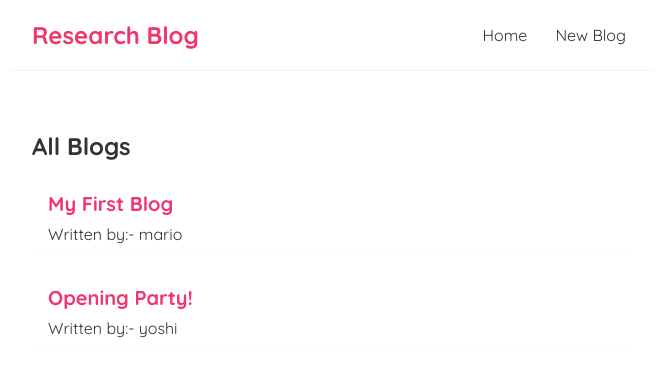
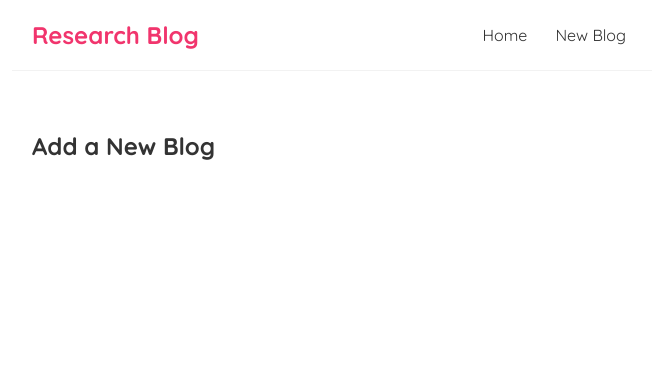
Before and after one commit to Anshuman265/react-blog, a React (Create React App) app: page /create in a window 1280 px wide. Shown: the top 376 px of the page, without its empty margins (308-964 px from the left). Built offline with nearby package versions, Linux system fonts and the light colour scheme; data requests are answered from the project's data file.

Commit message:
Added route links

```diff
--- a/package.json
+++ b/package.json
@@ -8,6 +8,7 @@
     "@testing-library/user-event": "^13.5.0",
     "react": "^18.2.0",
     "react-dom": "^18.2.0",
+    "react-router-dom": "^6.4.3",
     "react-scripts": "5.0.1",
     "web-vitals": "^2.1.4"
   },
--- a/src/App.js
+++ b/src/App.js
@@ -1,16 +1,27 @@
 import Navbar from './Navbar';
 import Home from './Home';
+import {BrowserRouter as Router, Route , Routes} from 'react-router-dom';
+import Create from './Components/Create';
+
 
 function App() {
   const title = 'Welcome to the new blog';
   const likes = 50;
   return (
-    <div className="App">
-      <Navbar/>
-      <div className='content'>
-        <Home/>
+    // Wrapping the entire app into Router component for better routing through out the application
+    <Router>
+      <div className="App">
+        <Navbar/>
+        <div className='content'>
+          <Routes>
+            <Route path="/" element={<Home/>}>
+            </Route>
+            <Route path="/create" element={<Create/>}>
+            </Route>
+          </Routes>
+        </div>
       </div>
-    </div>
+    </Router>
   );
 }
 
--- /dev/null
+++ b/src/Components/Create.js
@@ -0,0 +1,11 @@
+const Create = () => {
+    return (
+        <div className="create">
+            <h2>
+                Add a New Blog
+            </h2>
+        </div>
+    );
+}
+
+export default Create;
--- a/src/Navbar.js
+++ b/src/Navbar.js
@@ -1,10 +1,12 @@
+import {Link} from 'react-router-dom';
+
 const Navbar = () => {
     return (
         <nav className="navbar">
             <h1> Research Blog </h1>
             <div className="links">
-                <a href="/">Home</a>
-                <a href="/create">New Blog</a>
+                <Link to="/">Home</Link>
+                <Link to="/create">New Blog</Link>
             </div>
         </nav>
      );
```
Also changed, not shown: 1 other file (tests, documents, lock files or other folders).
